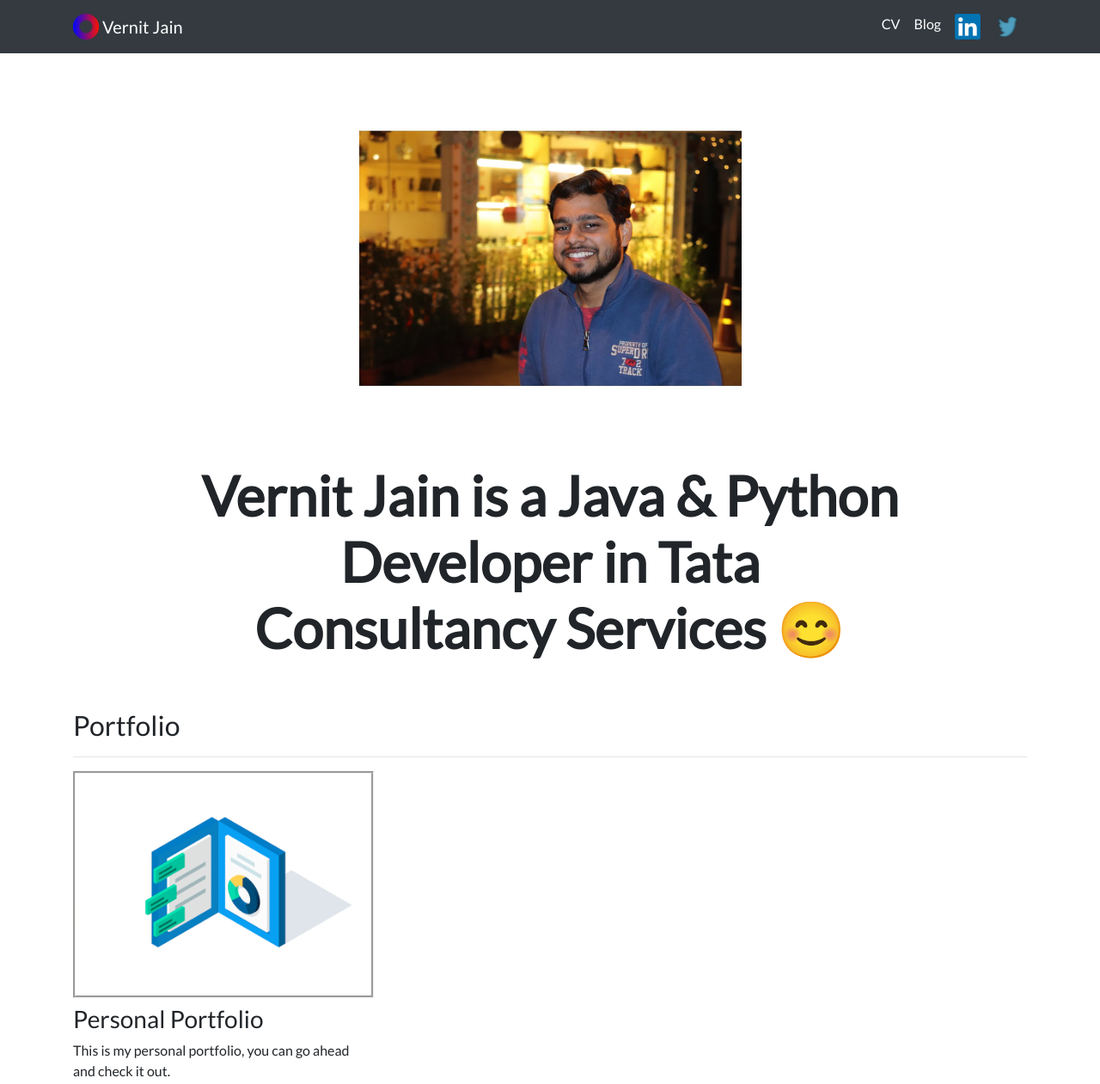
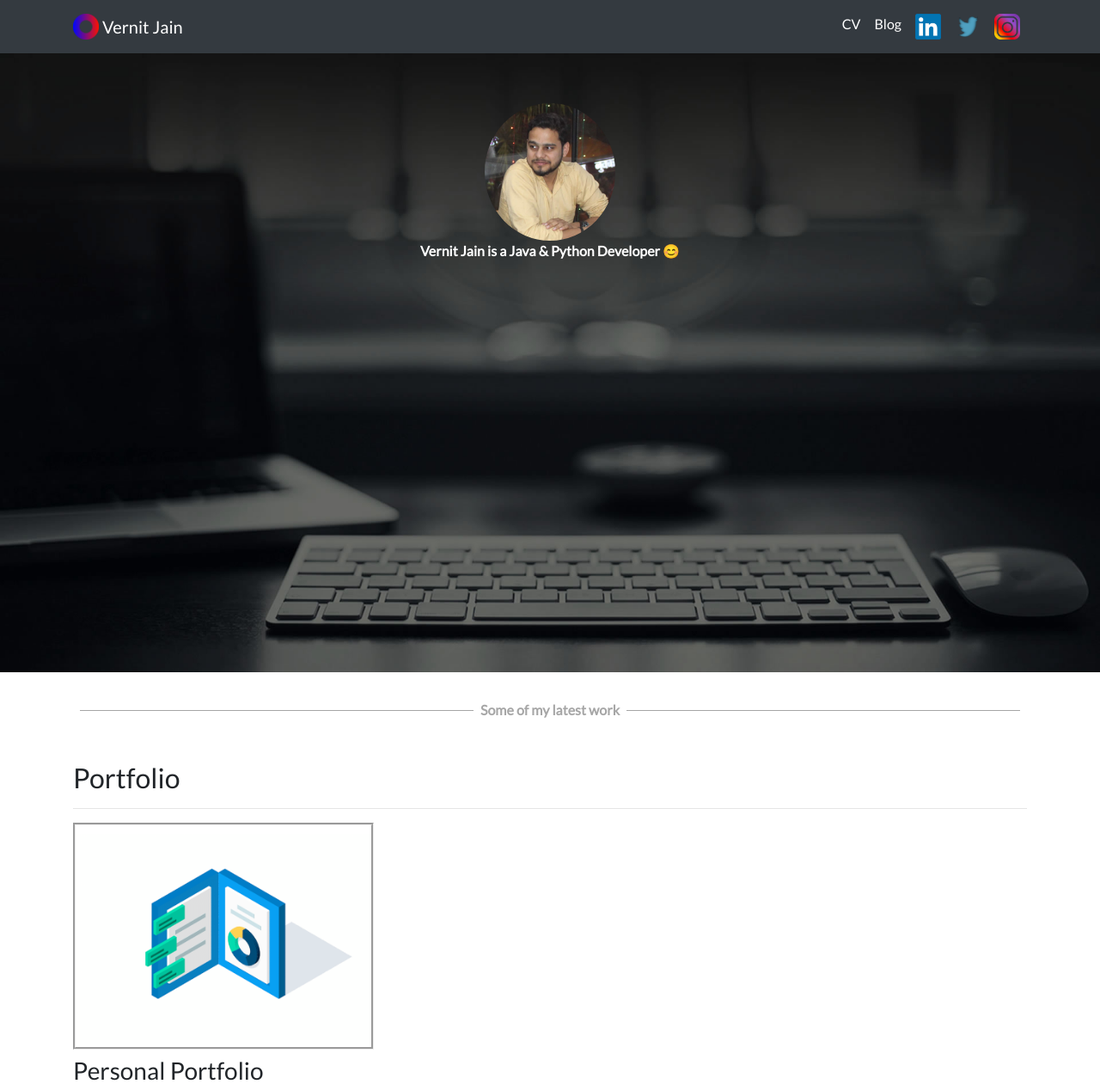
Before and after one commit to Vernit1/django-personal-portfolio, a Django app: page / in a window 1280 px wide. Shown: the top 1261 px of the page at 86% size. Run offline with Django 3.2, Linux system fonts and the light colour scheme; data comes from the database, SQL or seed files in the repository; both versions use the stored data as it was after the commit; some libraries are stand-ins or nearby versions.

Commit message:
Change the background image and some features in home

```diff
--- a/blog/templates/blog/all_blogs.html
+++ b/blog/templates/blog/all_blogs.html
@@ -3,7 +3,7 @@
 {% load static %}
 
 {% block content %}
-
+<div class="container">
   <h1 id="blogtitle" class="font-weight-bold text-center">Blog</h1>
 
   <h3 class="text-center mb-5">Vernit has written {{ blogs.count }} blog{{ blogs.count|pluralize }}</h3>
@@ -19,5 +19,6 @@
     </div>
   </div>
 {% endfor %}
+</div>
 
 {% endblock %}
--- a/portfolio/static/portfolio/custom.css
+++ b/portfolio/static/portfolio/custom.css
@@ -25,3 +25,20 @@ body {
         font-size: 5rem;
     }
 }
+.hr-sect {
+	display: flex;
+	flex-basis: 100%;
+	align-items: center;
+	color: rgba(0, 0, 0, 0.35);
+	margin: 8px 0px;
+}
+.hr-sect::before,
+.hr-sect::after {
+	content: "";
+	flex-grow: 1;
+	background: rgba(0, 0, 0, 0.35);
+	height: 1px;
+	font-size: 0px;
+	line-height: 0px;
+	margin: 0px 8px;
+}
--- a/portfolio/templates/portfolio/base.html
+++ b/portfolio/templates/portfolio/base.html
@@ -32,33 +32,34 @@
       </button>
       <div class="collapse navbar-collapse text-center" id="navbarNav">
         <ul class="navbar-nav ml-auto">
+          <li>
           <li class="nav-item">
-            <a class="nav-link" href="{% static 'portfolio/VernitJainResume.pdf' %}", target="_blank">
-              CV
-            </a>
+            <a class="nav-link" href="{% static 'portfolio/VernitJainResume.pdf' %}", target="_blank">CV</a>
           </li>
           <li>
             <a class="nav-link" href="{% url 'blog:all_blogs' %}" target="_blank">Blog</a>
           </li>
           <li class="nav-item">
             <a class="nav-link" href="https://www.linkedin.com/in/vernit-jain-480226a2/" target="_blank">
-              <!-- LinkedIn -->
               <img src="{% static 'portfolio/linkedin1.png' %}" width="30" height="30" class="d-inline-block align-top" alt="linkedin">
             </a>
           </li>
           <li class="nav-item">
             <a class="nav-link" href="https://twitter.com/JainVernit?s=09" target="_blank">
-              <!-- Twitter -->
               <img src="{% static 'portfolio/twitter1.png' %}" width="30" height="30" class="d-inline-block align-top" alt="twitter">
+            </a>
+          </li>
+          <li class="nav-item">
+            <a class="nav-link" href="https://www.instagram.com/vernit_jain_0108/" target="_blank">
+              <img src="{% static 'portfolio/Instagram.png' %}" width="30" height="30" class="d-inline-block align-top" alt="instagram">
             </a>
           </li>
         </ul>
       </div>
     </div>
   </nav>
-  <div class="container">
-    {% block content %}{% endblock %}
-  </div>
+  {% block content %}{% endblock %}
+
 
   <!-- Optional JavaScript -->
   <!-- jQuery first, then Popper.js, then Bootstrap JS -->
--- a/portfolio/templates/portfolio/home.html
+++ b/portfolio/templates/portfolio/home.html
@@ -3,19 +3,22 @@
 {% load static %}
 
 {% block content %}
+<img src="media/portfolio/images/backgroundImage.jpg" style="height:50%; width:100%">
+<div class="container">
+<div class="row justify-content-center my-3">
 
-<div class="row justify-content-center my-3">
-  <div class="col-5">
-    <img src="{% static 'portfolio/VernitJain.jpg' %}" class="img-fluid">
-  </div>
+  <img src="{% static 'portfolio/VernitJain.jpg' %}" class="img-fluid over-img" style="position:absolute;border-radius:50%; top:15%; height:20%">
+  <span class="font-weight-bold text-center" style="position:absolute; top:35%; color:white;">Vernit Jain is a Java & Python Developer 😊</span>
 </div>
 
-<div class="row justify-content-center mb-3">
+
+
+<!-- <div class="row justify-content-center mb-3">
   <div class="col-md-9 text-center">
     <h1 id="hometext" class="font-weight-bold">Vernit Jain is a Java & Python Developer in Tata Consultancy Services 😊</h1>
   </div>
-</div>
-
+</div> -->
+<div class="hr-sect"><b>Some of my latest work</b></div>
 <h2 class="mt-5">Portfolio</h2>
 <hr>
 <div class="row">
@@ -38,3 +41,4 @@
 </div>
 
 {% endblock %}
+</div>
```
Also changed, not shown: blog/templates/blog/detail.html (+5 -3 lines), db.sqlite3, media/portfolio/images/backgroundImage.jpg (added), media/portfolio/images/backgroundImage1.jpg (added), media/portfolio/images/backgroundImage_A0V3FLH.jpg (added), media/portfolio/images/giphy.gif (added), media/portfolio/images/giphy_N7JSb3F.gif (added), media/portfolio/images/giphy_Us1HNkj.gif (added), portfolio/static/portfolio/Instagram.png (added), portfolio/static/portfolio/VernitJain.jpg, portfolio/static/portfolio/VernitJain1.jpg (added), 1 other file. Lines whose indentation alone changed are shown as unchanged.
